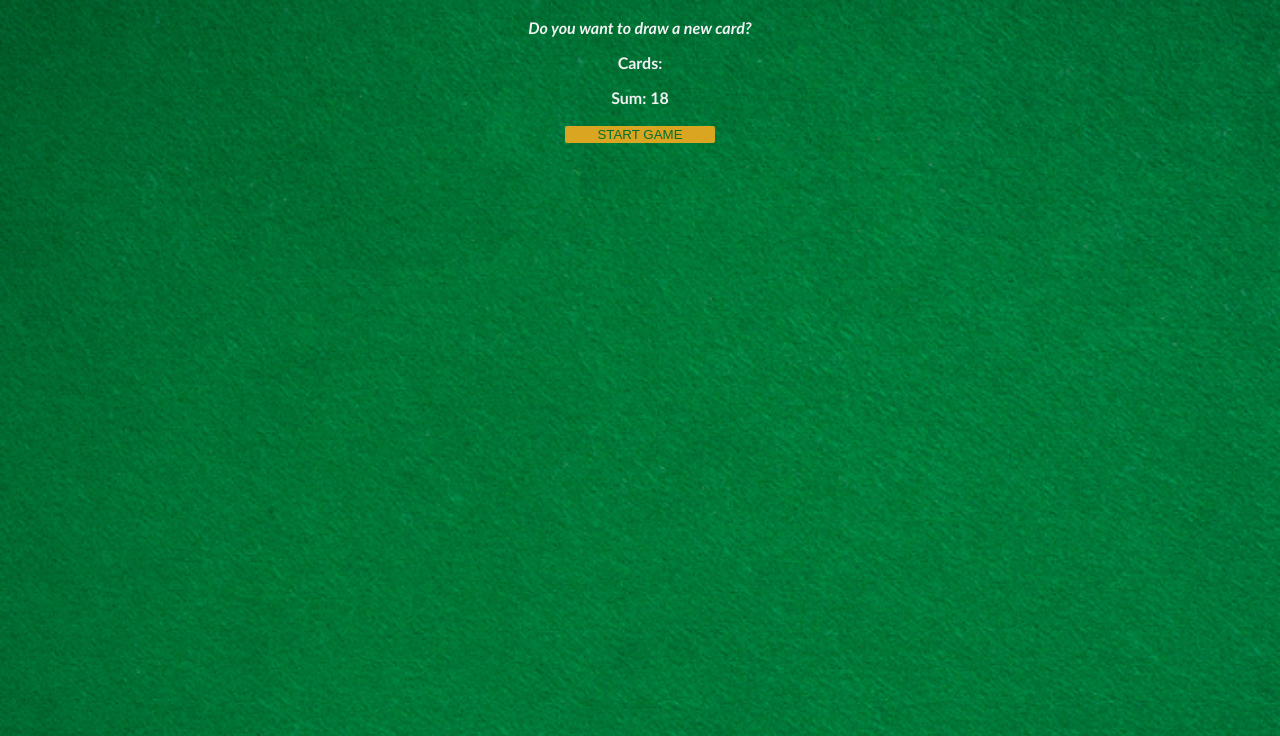
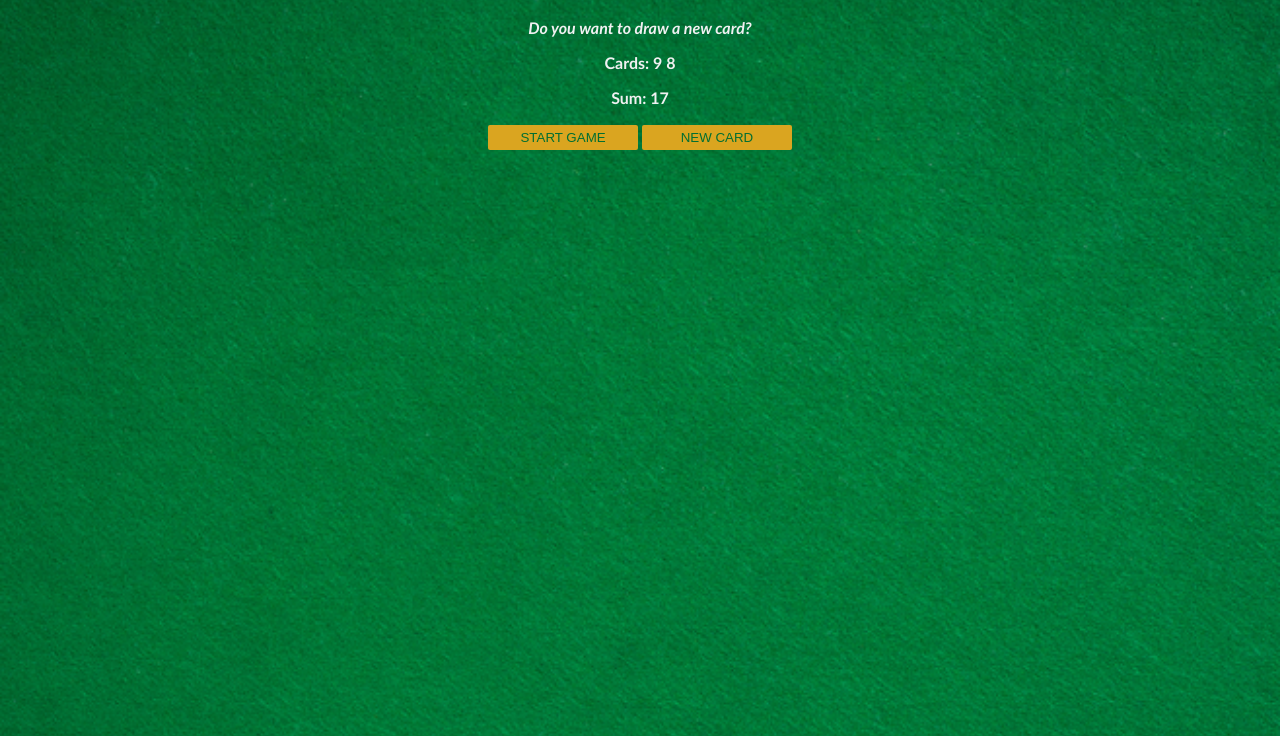
Before and after one commit to Hernandez-Marcos/Blackjack-game, a plain HTML site: page index.html in a window 1280 px wide. Both pictures are taken after a click on the button "START GAME". Shown: the part 64-800 px from the top of the page. Drawn offline with Linux system fonts and the light colour scheme.

Commit message:
functions added

```diff
--- a/index.html
+++ b/index.html
@@ -10,9 +10,10 @@
 <body>
     <h1>Blackjack</h1>
     <p id="message-el">Want to play a round?</p>
-    <p>Cards:</p>
+    <p id="cards-el">Cards: </p>
     <p id="sum-el">Sum: </p>
     <button onclick="startGame()">START GAME</button>
+    <button onclick="newCard()">NEW CARD</button>
     <script src="index.js"></script>
 </body>
 </html>
--- a/index.js
+++ b/index.js
@@ -6,16 +6,28 @@ if (age < 21) {
     console.log("Welcome")
 }*/
 
-let firstCard = Math.floor(Math.random() * 10) + 2;
-let secondCard = Math.floor(Math.random() * 10) + 2;
+let firstCard = getRandomCard();
+let secondCard = getRandomCard();
+let cards = [firstCard, secondCard]
 let sum = firstCard + secondCard;
 let hasBlackJack = false;
 let isAlive = true;
 let message = "";
 let messageEl = document.getElementById("message-el");
-let sumEl = document.getElementById("sum-el")
+let sumEl = document.getElementById("sum-el");
+let cardsEl = document.getElementById("cards-el");
+
+function getRandomCard() {
+    let randomNumber = Math.floor( Math.random()*13 ) + 1;
+    console.log(randomNumber)
+    return randomNumber > 10 ? 10 : randomNumber === 1 ? 11 : randomNumber;
+}
 
 function startGame() {
+    renderGame()
+}
+
+function renderGame() {
     if (sum < 21) {
         message = "Do you want to draw a new card?";
     } else if (sum === 21) {
@@ -25,6 +37,19 @@ function startGame() {
         message = "You're out of the game!";
         isAlive = false;
     };
+
+    cardsEl.textContent = "Cards: ";
+    for (let i = 0; i < cards.length; i++) {
+        cardsEl.textContent += cards[i] + " ";
+    }
     messageEl.textContent = message;
     sumEl.textContent = "Sum: " + sum;
 }
+
+function newCard() {
+    card = getRandomCard();
+    sum += card;
+    cards.push(card);
+    console.log(cards)
+    renderGame();
+}
--- a/styles.css
+++ b/styles.css
@@ -22,5 +22,6 @@ button {
     background: goldenrod;
     border: none;
     border-radius: 2px;
-
+    padding: 5px 0;
+    margin: 2px 0;
 }
```
